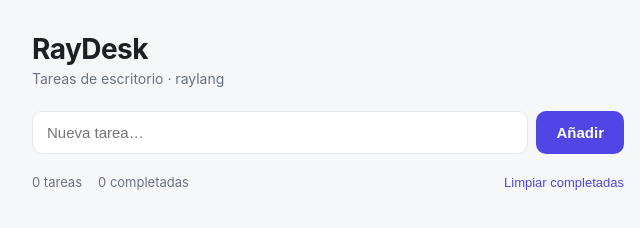
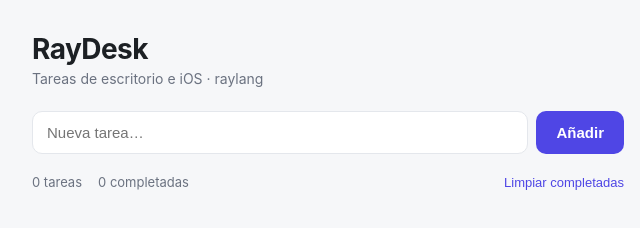
Before and after one commit to ray-language/raydesk, a plain HTML site: page assets/index.html in a window 1280 px wide. Shown: the full height of the page, 312-952 px from the left. Drawn offline with Linux system fonts and the light colour scheme; no server answers.

Commit message:
ios: adopt UIScene lifecycle; subtitle now mentions iOS
- Migrate the iOS shell from the app-based lifecycle to UIScene: new
  SceneDelegate hosts the WKWebView and drives ray_ui handlers + ray_start;
  AppDelegate trimmed; Info.plist gains the scene manifest; pbxproj references
  the new files. Build artifacts (libs/, xcuserdata) stay ignored.
- UI subtitle: 'Tareas de escritorio e iOS · raylang'.

```diff
--- a/assets/index.html
+++ b/assets/index.html
@@ -10,7 +10,7 @@
     <main class="app">
         <header class="topbar">
             <h1>RayDesk</h1>
-            <p class="subtitle">Tareas de escritorio · raylang</p>
+            <p class="subtitle">Tareas de escritorio e iOS · raylang</p>
         </header>
 
         <form id="new-task" class="new-task" autocomplete="off">
```
Also changed, not shown: 5 other files.
